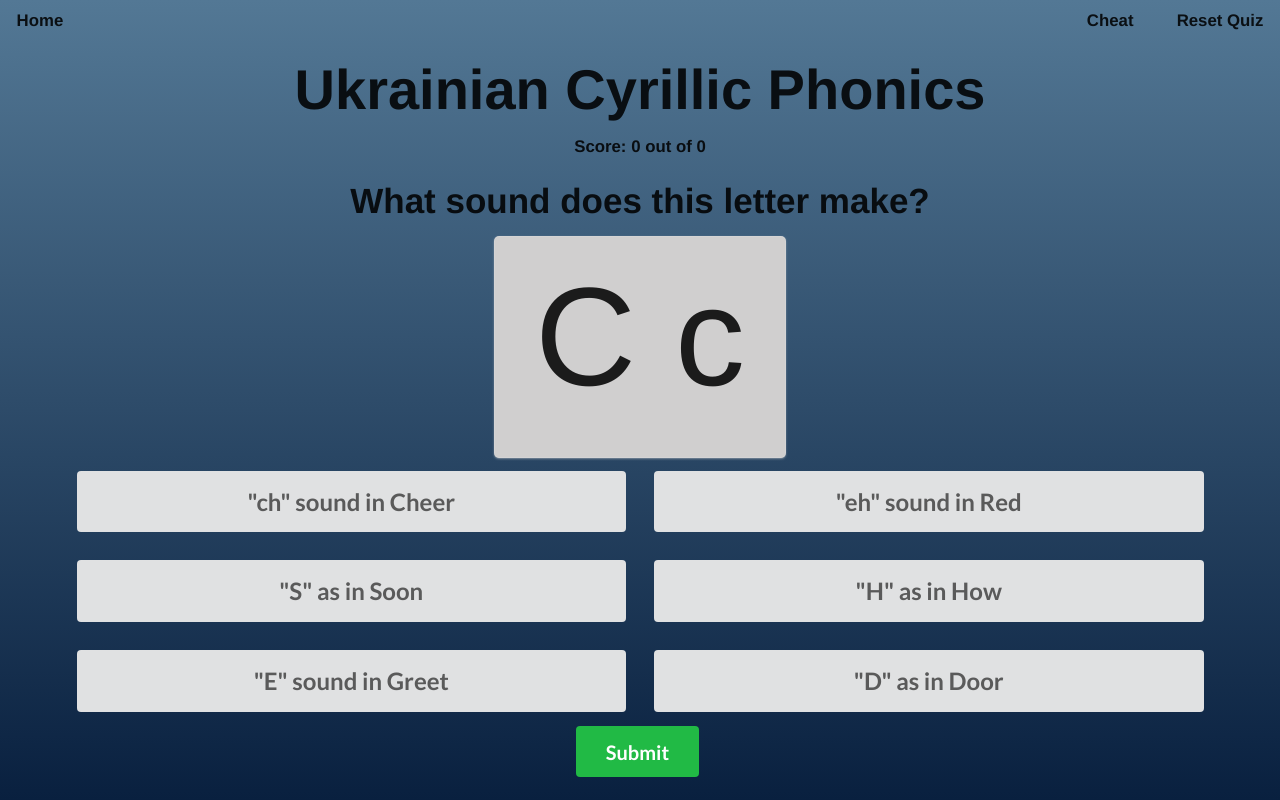
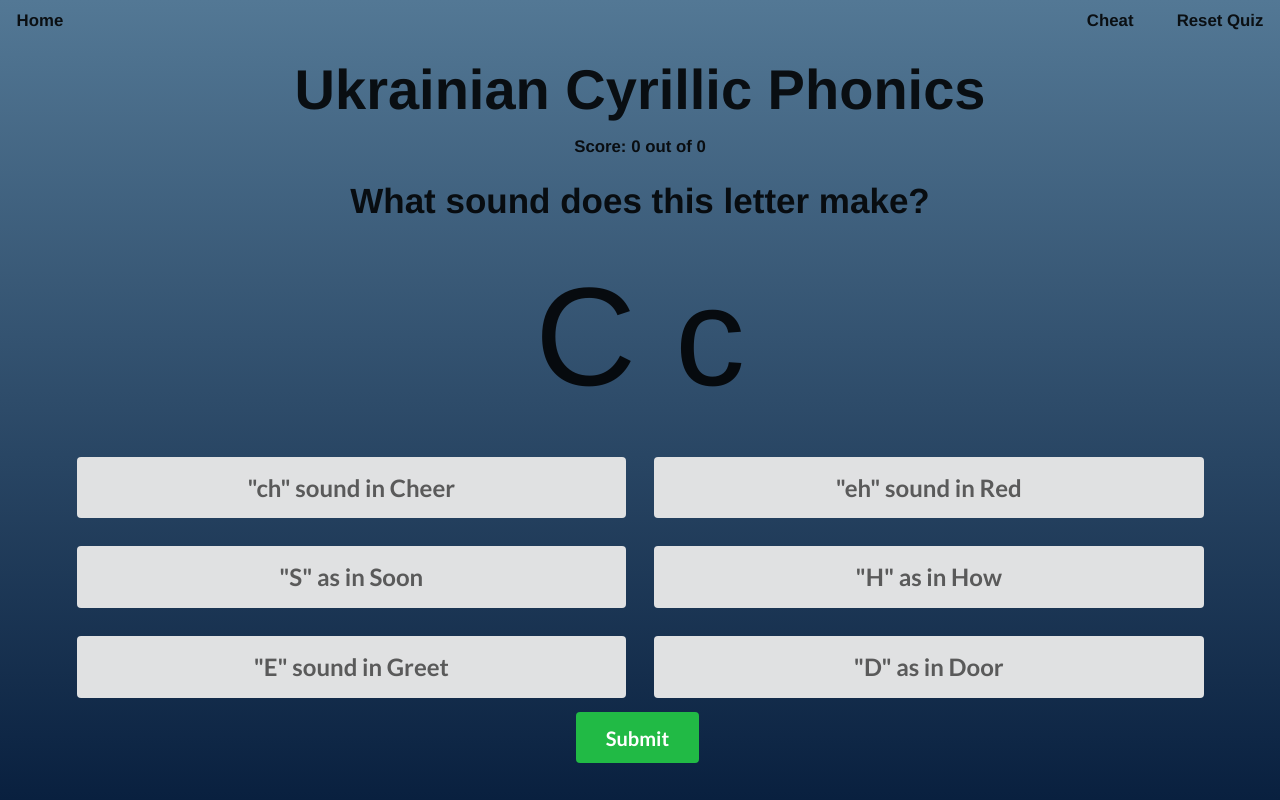
Before and after one commit to errolgh/alphabet-match-game-frontend, a React (Create React App) app: page /quiz in a window 1280 px wide. Built offline with nearby package versions, Linux system fonts and the light colour scheme.

Commit message:
merge to dev branch

```diff
--- a/src/QuestionLetter.js
+++ b/src/QuestionLetter.js
@@ -3,7 +3,7 @@ import React from 'react'
 class QuestionLetter extends React.Component {
   render(){
     return(
-      <div className="ui centered card">
+      <div className="ui centered">
           <p id="question-letter">
           {this.props.currentLetter.character}
           </p>
--- a/src/QuizContainer.js
+++ b/src/QuizContainer.js
@@ -24,13 +24,8 @@ export default class QuizContainer extends React.Component {
 
   generateChocies = () => {
     let newIndex = Math.round(Math.random()*this.state.lettersRemaining.length)
-    console.log("New answerLetter index: ", newIndex)
-    console.log("last letter in remaining bucket: ", this.state.lettersRemaining)
     let answerLetter = this.state.lettersRemaining[newIndex]
-    console.log(`answerLetter is "${answerLetter.character}", index: [${[newIndex]}]`)
-    console.log("answerLetter.id: ", answerLetter.id)
     this.setState({currentLetter: answerLetter})
-    console.log("after setState: ", this.state.currentLetter)
 
     let choicesArray = []
     let copyOfRemainingLetters = [...this.state.lettersRemaining]
@@ -38,20 +33,16 @@ export default class QuizContainer extends React.Component {
     for (let i = 0; choicesArray.length < 5; i++){
       let index = Math.round(Math.random()*alphabet_hash.length)
       let wrongLetter = alphabet_hash[index]
-      console.log("number generated for random index: ", index)
 
       if (choicesArray.includes(wrongLetter) || wrongLetter.id === answerLetter.id) {
         copyOfRemainingLetters.pop(wrongLetter)
-        console.log("index for duplicate wrongLetter: ", index)
       } else {
         choicesArray.push(wrongLetter)
         copyOfRemainingLetters.pop(wrongLetter)
       }
     }
-    console.log("wrong choices array: ", choicesArray)
 
     let randomInt = Math.round(Math.random()*5)
-    console.log(`answerLetter index: [${randomInt}]`)
     choicesArray.splice(randomInt, 0, answerLetter)
     this.setState({choices: choicesArray})
     this.removeLastLetter(answerLetter)  //updates letters remaining
@@ -83,8 +74,8 @@ export default class QuizContainer extends React.Component {
       numOfAsked: this.state.numOfAsked + 1,
       selectedChoice: null,
       choices: [],
+      currentLetter: null,
     })
-    console.clear()
     this.componentDidMount()
   }
 
@@ -111,20 +102,37 @@ export default class QuizContainer extends React.Component {
   }
 }
 
-// let answerLetter = this.state.lettersRemaining[Math.round(Math.random()*this.state.lettersRemaining.length)]
-// this.setState({currentLetter: answerLetter})
+// generateChocies = () => {
+//   let newIndex = Math.round(Math.random()*this.state.lettersRemaining.length)
+//   console.log("New answerLetter index: ", newIndex)
+//   console.log("last letter in remaining bucket: ", this.state.lettersRemaining)
+//   let answerLetter = this.state.lettersRemaining[newIndex]
+//   console.log(`answerLetter is "${answerLetter.character}", index: [${[newIndex]}]`)
+//   console.log("answerLetter.id: ", answerLetter.id)
+//   this.setState({currentLetter: answerLetter})
+//   console.log("after setState: ", this.state.currentLetter)
 //
-// let choices = []
-// let copyOfFilteredLetters = [...this.state.lettersRemaining]
+//   let choicesArray = []
+//   let copyOfRemainingLetters = [...this.state.lettersRemaining]
 //
-//  for (let i = 0; choices.length < 5; i++) {
-  //   let index = Math.round(Math.random()*copyOfFilteredLetters.length)
-  //   let wrongLetter = copyOfFilteredLetters[index]
-  //   if (!choices.includes(wrongLetter) && answerLetter !== wrongLetter) {
-    //       choices.push(wrongLetter)
-    //       copyOfFilteredLetters.pop(index)
-    //   }
-    // }
-    //   let randomInt = Math.round(Math.random()*5)
-    //   choices.splice(randomInt, 0, answerLetter)
-    //   this.setState({choices: choices})
+//   for (let i = 0; choicesArray.length < 5; i++){
+//     let index = Math.round(Math.random()*alphabet_hash.length)
+//     let wrongLetter = alphabet_hash[index]
+//     console.log("number generated for random index: ", index)
+//
+//     if (choicesArray.includes(wrongLetter) || wrongLetter.id === answerLetter.id) {
+//       copyOfRemainingLetters.pop(wrongLetter)
+//       console.log("index for duplicate wrongLetter: ", index)
+//     } else {
+//       choicesArray.push(wrongLetter)
+//       copyOfRemainingLetters.pop(wrongLetter)
+//     }
+//   }
+//   console.log("wrong choices array: ", choicesArray)
+//
+//   let randomInt = Math.round(Math.random()*5)
+//   console.log(`answerLetter index: [${randomInt}]`)
+//   choicesArray.splice(randomInt, 0, answerLetter)
+//   this.setState({choices: choicesArray})
+//   this.removeLastLetter(answerLetter)  //updates letters remaining
+// }
--- a/src/alphabet_hash.js
+++ b/src/alphabet_hash.js
@@ -6,7 +6,7 @@ const alphabet_hash = [
   {id: 5, character: "Ґ ґ", name: "geh", implementation: "\"G\" as in Gate (rarely used)"},
   {id: 6, character: "Д д", name: "deh", implementation: "\"D\" as in Door"},
   {id: 7, character: "Е е", name: "eh", implementation: "\"eh\" sound in Red"},
-  {id: 8, character: "Є є", name: "ye", implementation: "\"Y\" as in Yes"},
+  {id: 8, character: "Є є", name: "ye", implementation: "\"Y\" sound as in Yes"},
   {id: 9, character: "Ж ж", name: "zheh", implementation: "\"zh\" sound in Measure"},
   {id: 10, character: "З з", name: "zeh", implementation: "\"Z\" as in Zoo"},
   {id: 11, character: "И и", name: "ih", implementation: "short \"I\" as in Picture (pronounced longer)"},
```
